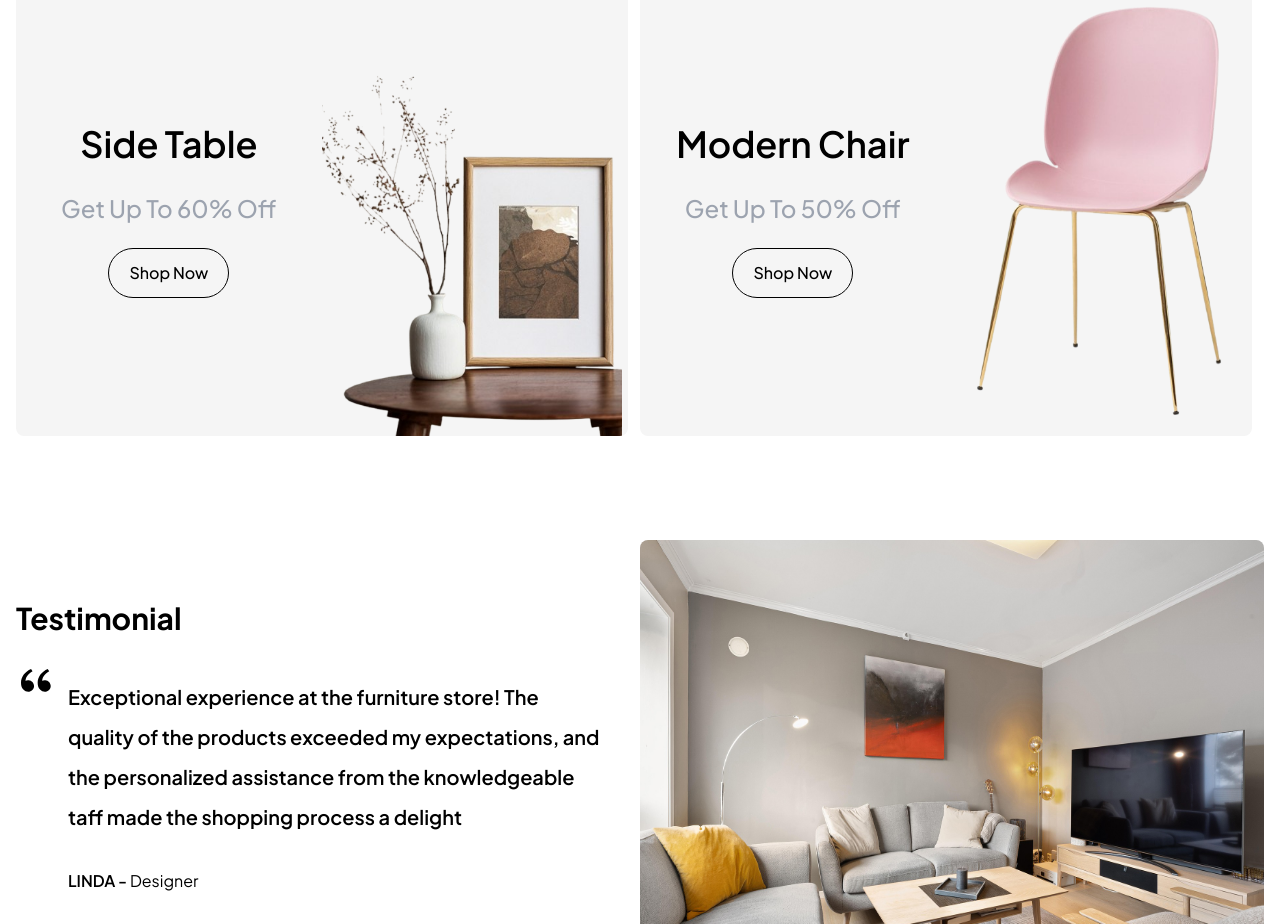
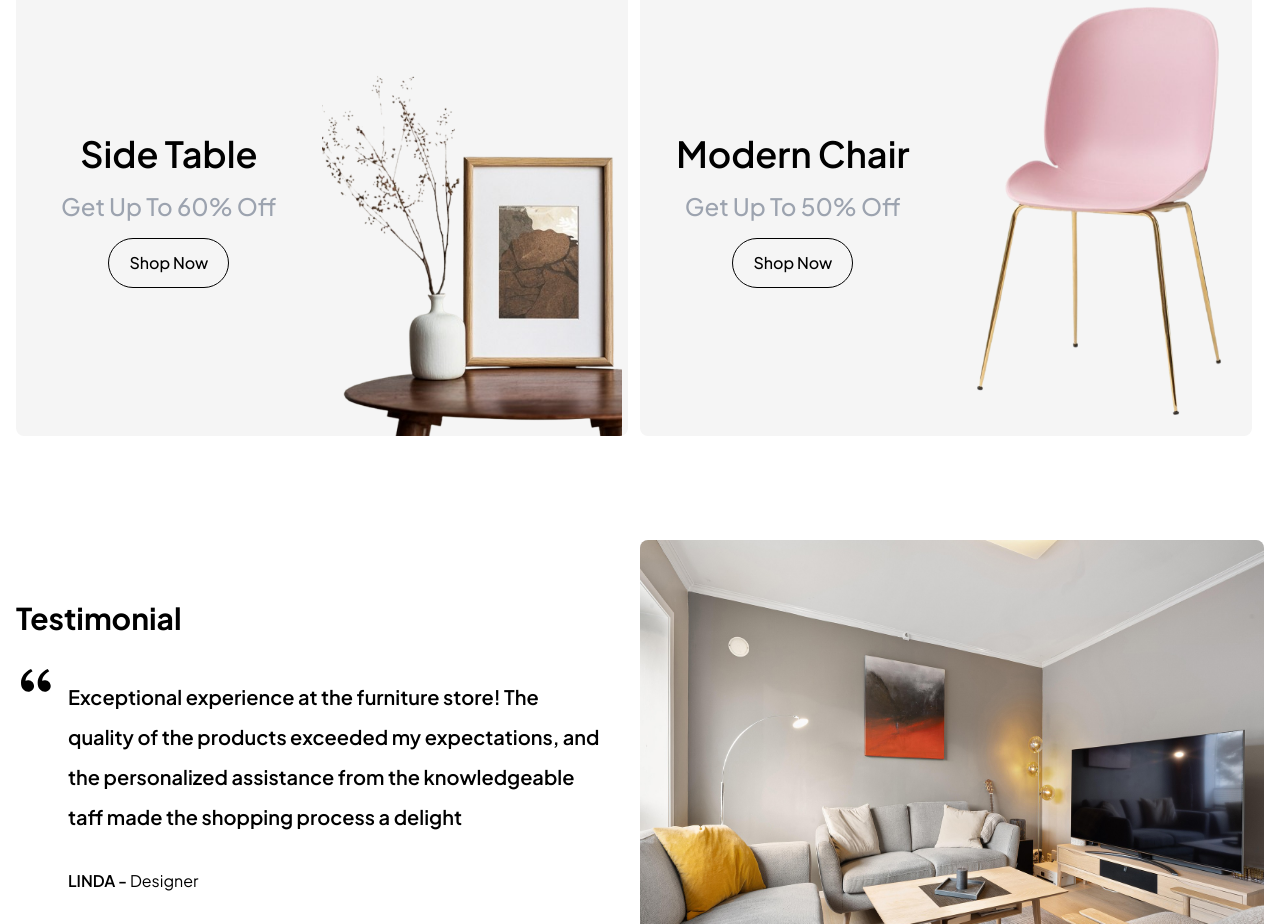
Before and after one commit to TechBhanwar/Deconest, a React (Create React App) app: page / in a window 1280 px wide. Shown: the part 3120-4044 px from the top of the page. Built offline with nearby package versions, Linux system fonts and the light colour scheme.

Commit message:
Your commit message

```diff
--- a/src/components/Newarrival.jsx
+++ b/src/components/Newarrival.jsx
@@ -80,24 +80,24 @@ const Newarrival = () => {
 
         <Slider {...settings}>
           {slides.map((slide) => (
-            <div className="flex lg:flex-row lg:justify-between gap-10">
+            <div className="flex lg:flex-row lg:justify-between gap-10 lg:h-full ">
             <div
 
-              className="flex flex-row  group justify-between rounded-lg overflow-hidden bg-[#f5f5f5] w-full lg:w-[98%] lg:h-[450px] h-[380px]"
+              className="flex flex-row  group justify-between rounded-lg overflow-hidden bg-[#f5f5f5] w-full lg:w-[98%] lg:h-[450px] h-[300px]"
             >
 
-              <div className="flex overflow-hidden order-2  w-[50%] lg:h-full h-[350px]  ">
+              <div className="flex overflow-hidden order-2  w-[50%] lg:h-full h-[300px]  ">
                 <img
                   src={slide.img}
                   alt={slide.title}
                   className="transform  scale-100 group-hover:scale-110 transition-transform duration-500 ease-in-out"
                 />
               </div>
-              <div className="flex px-5 flex-col order-1 w-[50%] justify-center items-center">
-                <h1 className="lg:text-4xl text-2xl mb-7 text-black font-semibold">
+              <div className="flex px-5 flex-col order-1 w-[50%] justify-center items-center space-y-2 lg:space-y-4">
+                <h1 className="lg:text-4xl text-2xl  text-black font-semibold">
                   {slide.title}
                 </h1>
-                <p className="lg:text-2xl  mb-6 text-gray-400 font-medium">
+                <p className="lg:text-2xl  text-gray-400 font-medium">
                   {slide.description}
                 </p>
                 <button className="lg:px-5 lg:py-3 px-4 py-2  bg-transparent border-black border font-medium hover:bg-black hover:text-white transition duration-300 rounded-full">
```
